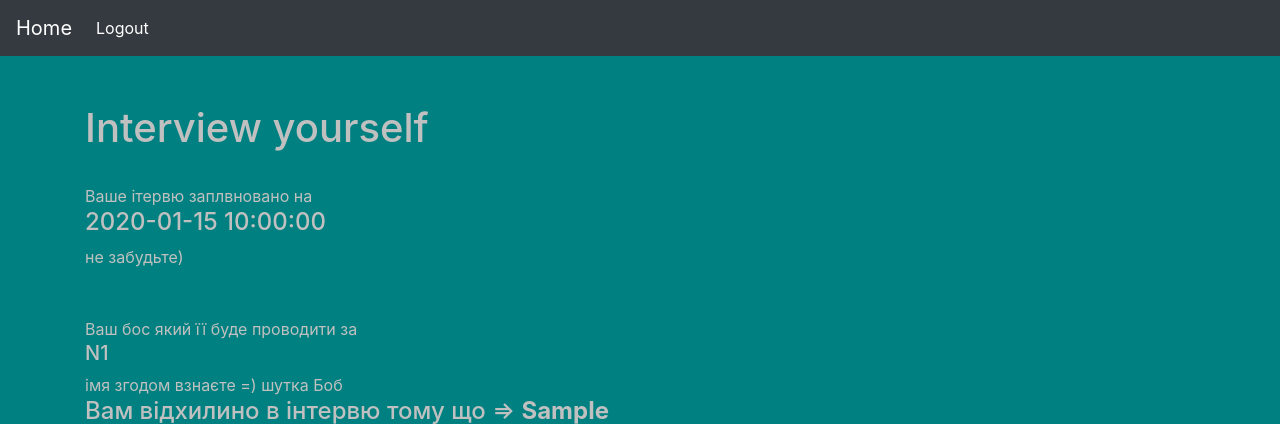
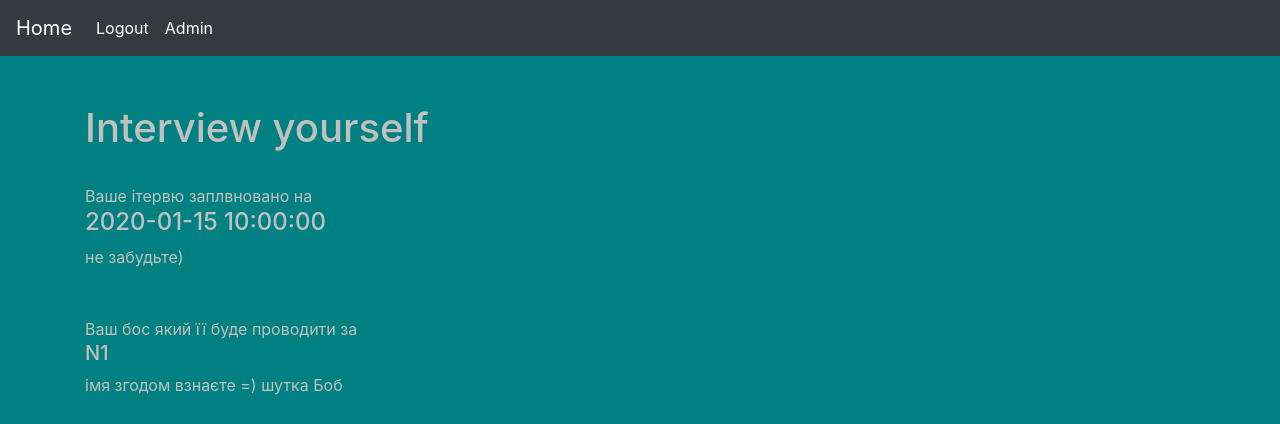
Before and after one commit to NazaraKharechko/Recruiting_system_test_flask, a Flask app: page /interview in a window 1280 px wide. Shown: the top 424 px of the page. Run offline with Flask 2, Linux system fonts and the light colour scheme; a user stored in the database is signed in; tables that the repository leaves empty hold one stand-in row (values such as "Sample post"); some libraries are stand-ins or nearby versions.

Commit message:
login on logaut for users and admin

```diff
--- a/app/templates/base.html
+++ b/app/templates/base.html
@@ -21,6 +21,17 @@
                                 <li class="nav-item active">
                                 <a class="nav-link" href="{{ url_for('logout') }}">Logout<span class="sr-only">(current)</span></a>
                               </li>
+                            {% if current_user.admin == False %}
+                                <ul class="navbar-nav mr-auto">
+                                <li class="nav-item active">
+                                <a class="nav-link" href="{{ url_for('my_cv') }}">My_cv<span class="sr-only">(current)</span></a>
+                              </li>
+                            {% else %}
+                                <ul class="navbar-nav mr-auto">
+                                <li class="nav-item active">
+                                <a class="nav-link" href="{{ url_for('admin.index') }}">Admin<span class="sr-only">(current)</span></a>
+                              </li>
+                            {% endif %}
                         {% else %}
                             <ul class="navbar-nav mr-auto">
                             <li class="nav-item active">
--- a/app/templates/interview.html
+++ b/app/templates/interview.html
@@ -12,10 +12,10 @@
          <br>
          <br>
          <div> Ваш бос який її буде проводити за <h5>N{{ interview.recruiter_id }}</h5> імя згодом взнаєте =) шутка Боб</div>
-    {% endif %}
-
-    {% if reject %}
+    {% elif  reject %}
         <h4>Вам відхилино в інтервю тому що => <b>{{ reject.why }}</b></h4>
+    {% else %}
+        <h4>Ваша заявка поки ще розглядається рекрутерами будь ласка очікуйте)</h4>
     {% endif %}
     <br>
     <br>
--- a/app/views.py
+++ b/app/views.py
@@ -9,7 +9,6 @@ import random
 
 @app.route('/')
 def home():
-    print(current_user.is_authenticated)
     render_template('base.html', current_user=current_user)
     return redirect('positions')
 
@@ -82,7 +81,6 @@ def interview():
     id = CV_model.query.filter_by(email=email).first()
     interview = InterviewModel.query.filter_by(candidates_id=id.id).first()
     reject = RejectModel.query.filter_by(candidates_id=id.id).first()
-    print(id.id)
     return render_template('interview.html', interview=interview, reject=reject)
 
 
```
